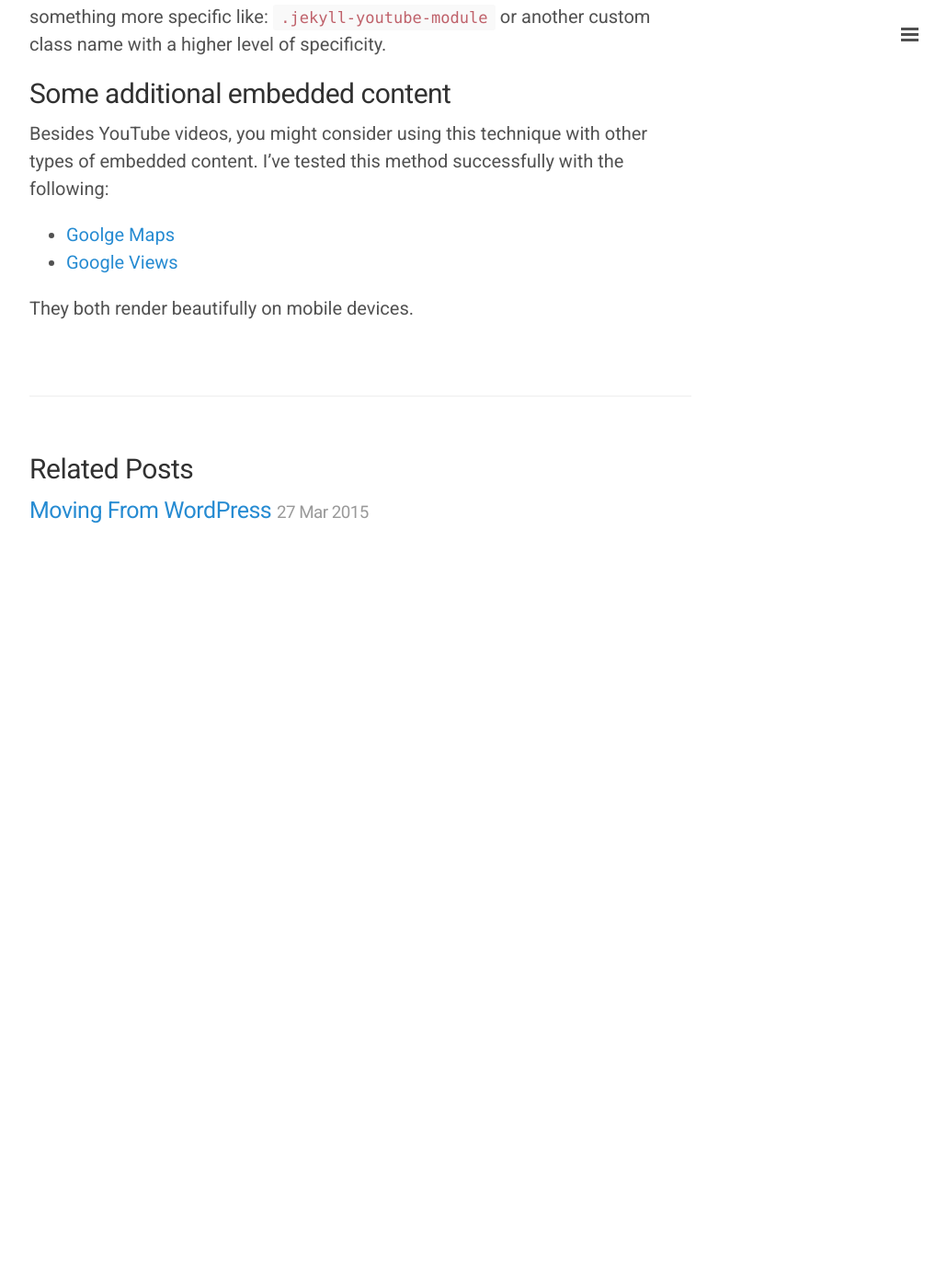
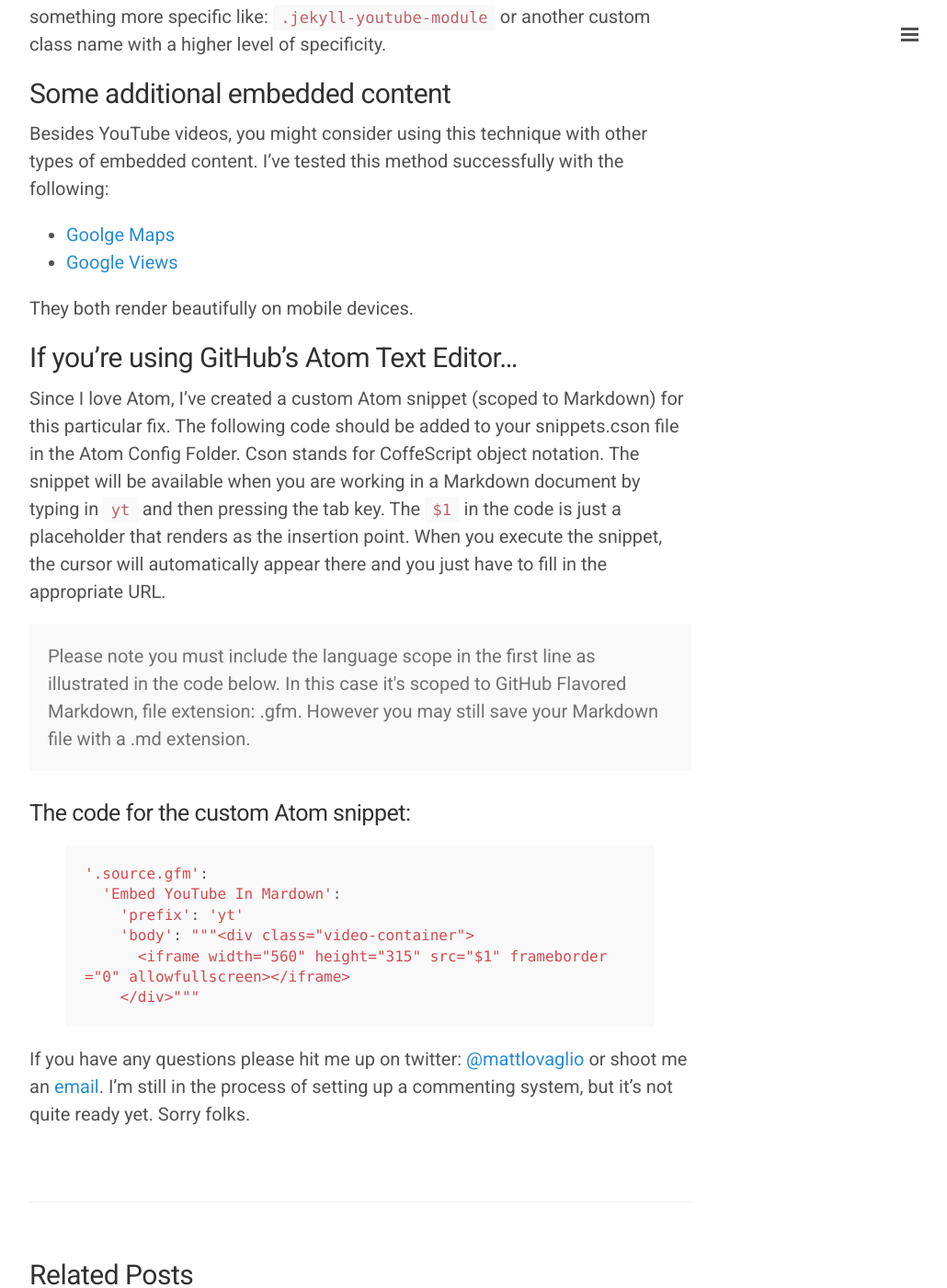
Before and after one commit to mattlovaglio/mattlovaglio.github.io, a Jekyll site: the page built from _posts/2015-03-27-Making-Embedded-Content-Responsive-In-Jekyll-Posts.md, in a window 1280 px wide and 1400 px high, scrolled down 3111 px. Shown: the whole window at 92% size, without its empty margins (248-1278 px from the left). Built offline with Jekyll 4.4.1, drawn with Linux system fonts in a browser that asks for light colours; Markdown is read by kramdown in place of the engine named in the settings; before the commit the page ends 3741 px from its top, so only the background shows below that.

Commit message:
Major update to post
Major update to blog post with atom snippet.

```diff
--- a/_posts/2015-03-27-Making-Embedded-Content-Responsive-In-Jekyll-Posts.md
+++ b/_posts/2015-03-27-Making-Embedded-Content-Responsive-In-Jekyll-Posts.md
@@ -103,3 +103,24 @@ Besides YouTube videos, you might consider using this technique with other types
 * [Google Views](https://www.google.com/maps/views/home?gl=us)
 
 They both render beautifully on mobile devices.
+
+## If you're using GitHub's Atom Text Editor...
+
+Since I love Atom, I've created a custom Atom snippet (scoped to Markdown) for this particular fix. The following code should be added to your snippets.cson file in the Atom Config Folder. Cson stands for CoffeScript object notation. The snippet will be available when you are working in a Markdown document by typing in `yt` and then pressing the tab key. The `$1` in the code is just a placeholder that renders as the insertion point. When you execute the snippet, the cursor will automatically appear there and you just have to fill in the appropriate URL.
+
+<div class="message">Please note you must include the language scope in the first line as illustrated in the code below. In this case it's scoped to GitHub Flavored Markdown, file extension: .gfm. However you may still save your Markdown file with a .md extension.</div>
+
+### The code for the custom Atom snippet:
+
+{% highlight coffeescript %}
+
+'.source.gfm':
+  'Embed YouTube In Mardown':
+    'prefix': 'yt'
+    'body': """<div class="video-container">
+      <iframe width="560" height="315" src="$1" frameborder="0" allowfullscreen></iframe>
+    </div>"""
+
+{% endhighlight %}
+
+If you have any questions please hit me up on twitter: [@mattlovaglio](https://twitter.com/mattlovaglio) or shoot me an [email](http://www.mattlovaglio.com/about). I'm still in the process of setting up a commenting system, but it's not quite ready yet. Sorry folks.
```
